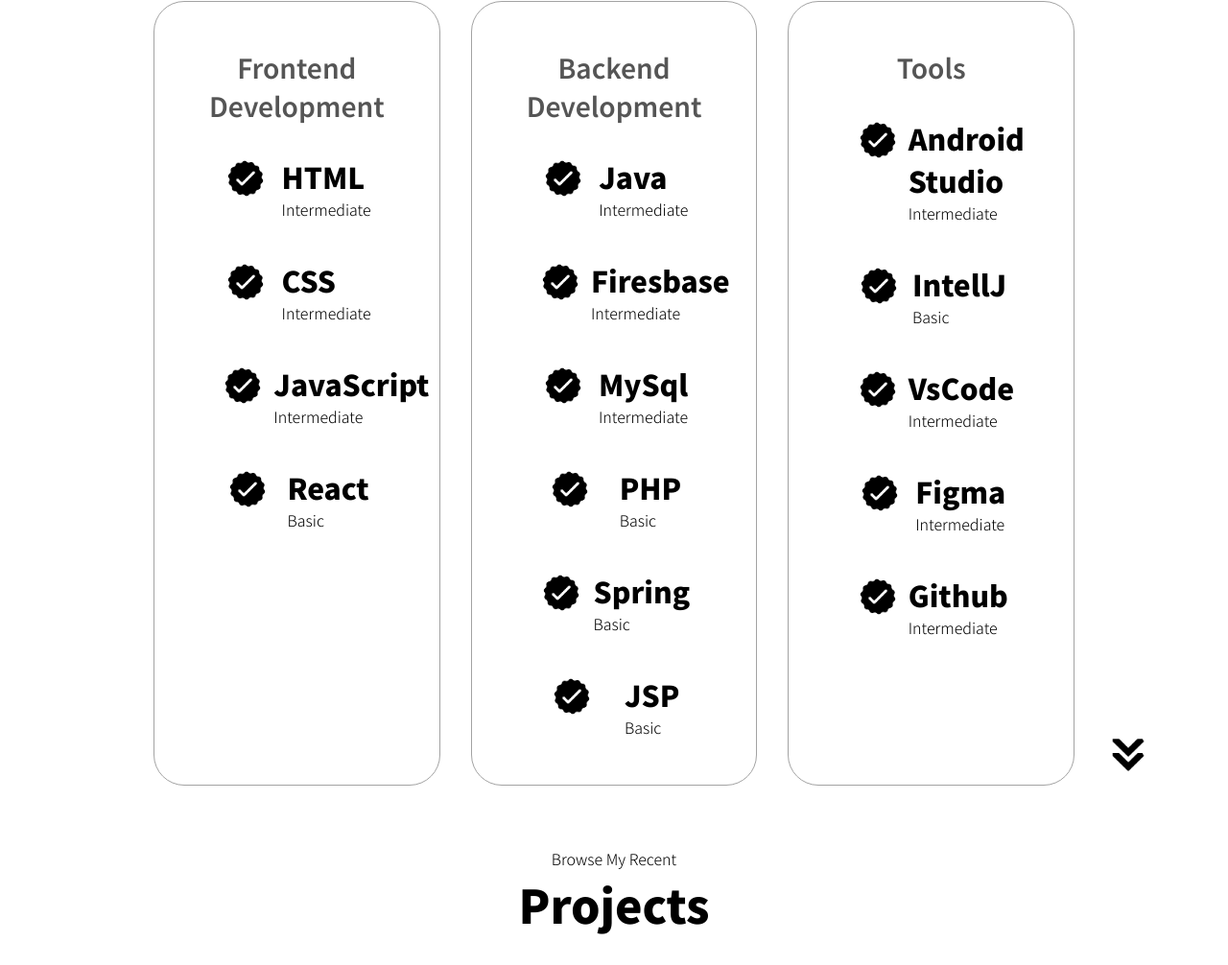
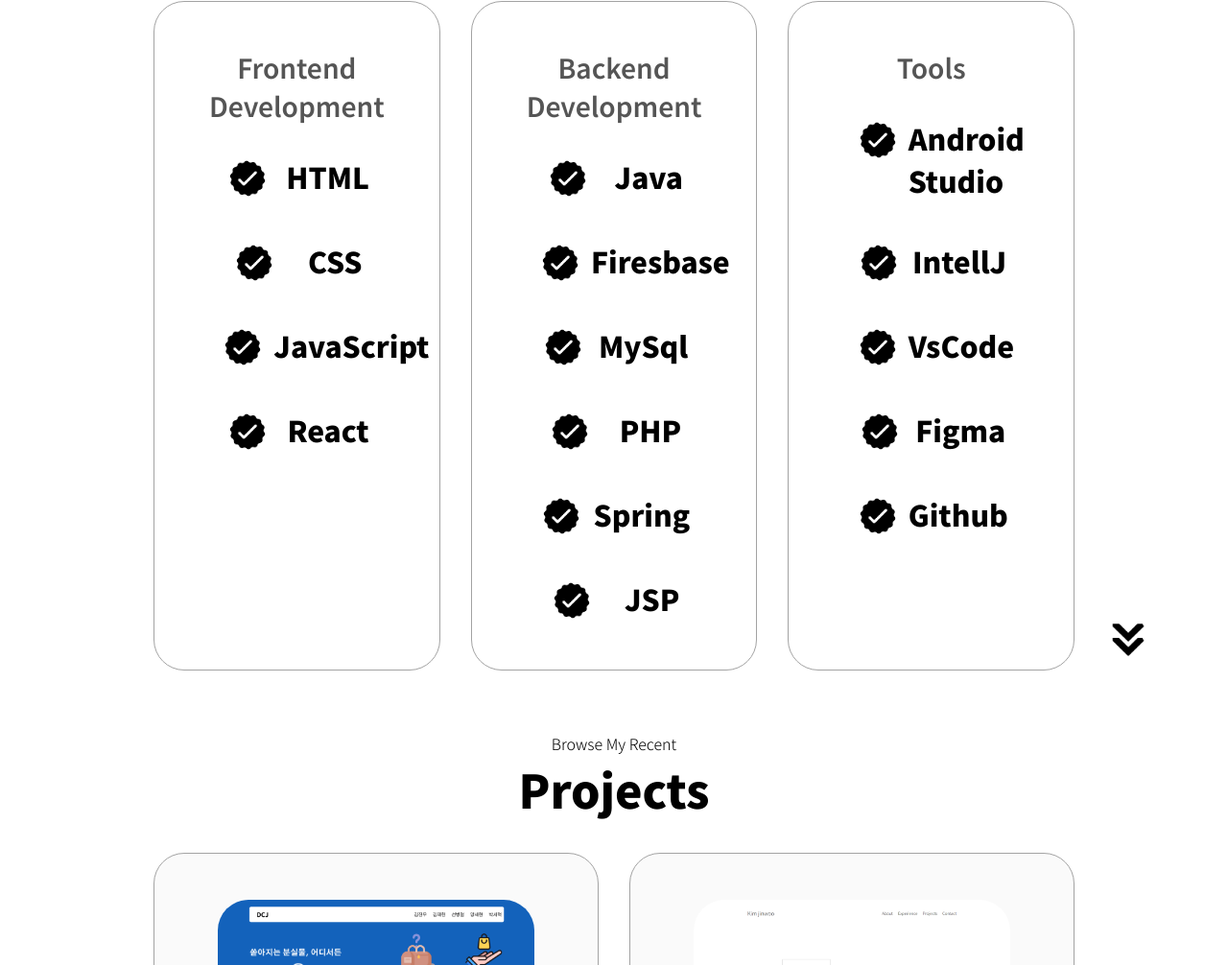
Before and after one commit to Gochiboss/Portfolio, a plain HTML site: page index.html in a window 1280 px wide. Shown: the part 1821-2827 px from the top of the page at 96% size. Drawn offline with Linux system fonts and the light colour scheme.

Commit message:
변경사항

```diff
--- a/index.html
+++ b/index.html
@@ -150,7 +150,6 @@
                             />
                             <div>
                                 <h3>HTML</h3>
-                                <p>Intermediate</p>
                             </div>
                         </article>
                         <article>
@@ -161,7 +160,6 @@
                             />
                             <div>
                                 <h3>CSS</h3>
-                                <p>Intermediate</p>
                             </div>
                         </article>
                         <article>
@@ -172,7 +170,6 @@
                             />
                             <div>
                                 <h3>JavaScript</h3>
-                                <p>Intermediate</p>
                             </div>
                         </article>
                         <article>
@@ -183,7 +180,6 @@
                             />
                             <div>
                                 <h3>React</h3>
-                                <p>Basic</p>
                             </div>
                         </article>
                     </div>
@@ -199,7 +195,6 @@
                             />
                             <div>
                                 <h3>Java</h3>
-                                <p>Intermediate</p>
                             </div>
                         </article>
                         <article>
@@ -210,7 +205,6 @@
                             />
                             <div>
                                 <h3>Firesbase</h3>
-                                <p>Intermediate</p>
                             </div>
                         </article>
                         <article>
@@ -221,7 +215,6 @@
                             />
                             <div>
                                 <h3>MySql</h3>
-                                <p>Intermediate</p>
                             </div>
                         </article>
                         <article>
@@ -232,7 +225,6 @@
                             />
                             <div>
                                 <h3>PHP</h3>
-                                <p>Basic</p>
                             </div>
                         </article>
                         <article>
@@ -243,7 +235,6 @@
                             />
                             <div>
                                 <h3>Spring</h3>
-                                <p>Basic</p>
                             </div>
                         </article>
                         <article>
@@ -254,7 +245,6 @@
                             />
                             <div>
                                 <h3>JSP</h3>
-                                <p>Basic</p>
                             </div>
                         </article>
                     </div>
@@ -270,7 +260,6 @@
                             />
                             <div>
                                 <h3>Android Studio</h3>
-                                <p>Intermediate</p>
                             </div>
                         </article>
                         <article>
@@ -281,7 +270,6 @@
                             />
                             <div>
                                 <h3>IntellJ</h3>
-                                <p>Basic</p>
                             </div>
                         </article>
                         <article>
@@ -292,7 +280,6 @@
                             />
                             <div>
                                 <h3>VsCode</h3>
-                                <p>Intermediate</p>
                             </div>
                         </article>
                         <article>
@@ -303,7 +290,6 @@
                             />
                             <div>
                                 <h3>Figma</h3>
-                                <p>Intermediate</p>
                             </div>
                         </article>
                         <article>
@@ -314,7 +300,6 @@
                             />
                             <div>
                                 <h3>Github</h3>
-                                <p>Intermediate</p>
                             </div>
                         </article>
                     </div>
```
